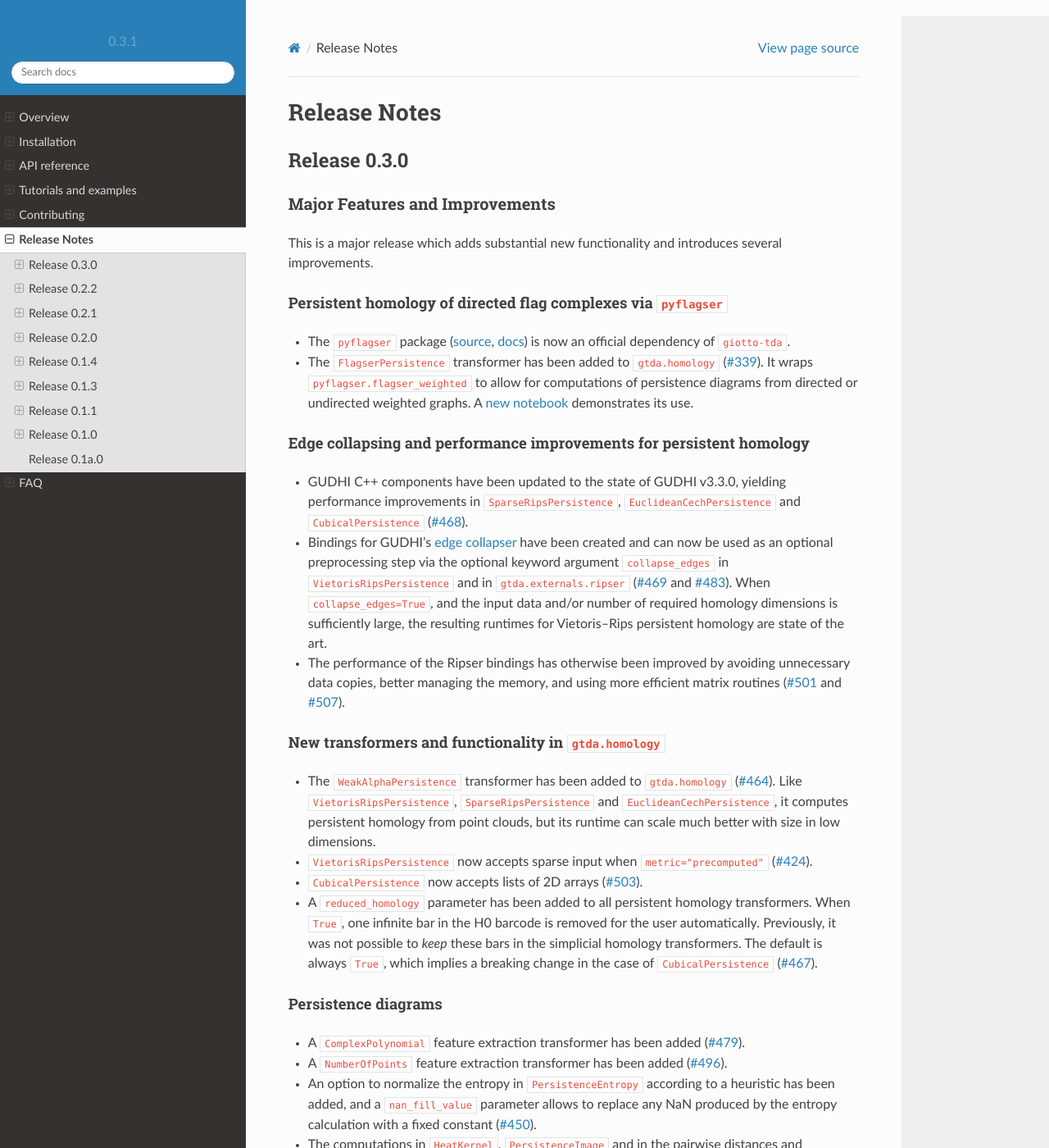
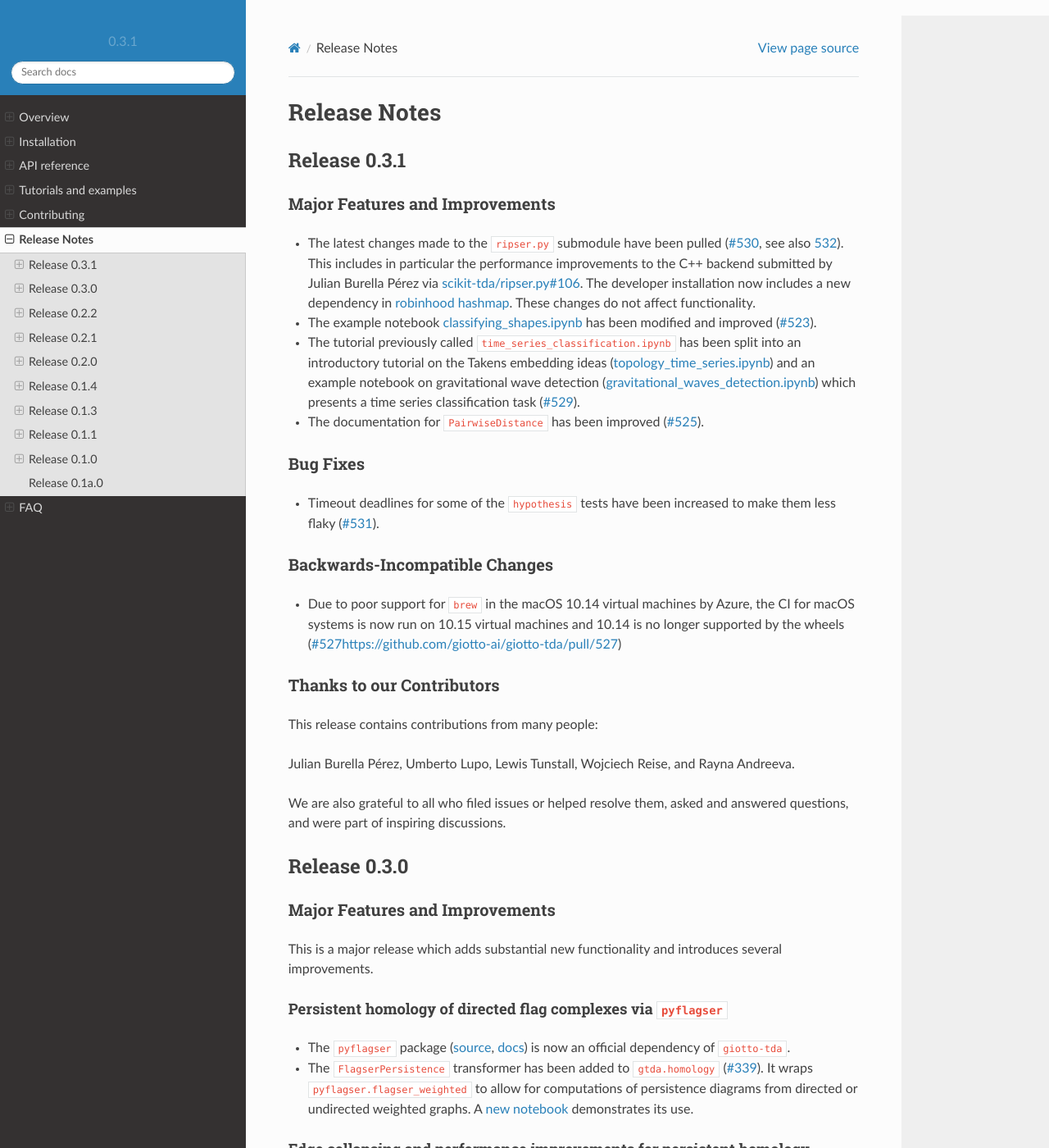
Before and after one commit to giotto-ai/giotto-tda, a Sphinx documentation site: the page built from doc/release.rst, in a window 1280 px wide and 1400 px high. Shown: the whole window at 82% size. Built offline with Sphinx 7.4.7 and the Read the Docs theme 2.0.0, drawn with Linux system fonts in a browser that asks for light colours; pages that are not in the unit, such as notebooks, are missing from menus; comment, search, counter and statistics services are not loaded; the version number is read from the project's files by our own code.

Commit message:
Make release notes for 0.3.1 and add @rorondre to code authors

```diff
--- a/CODE_AUTHORS.rst
+++ b/CODE_AUTHORS.rst
@@ -14,3 +14,4 @@
 | Wojciech Reise, reisewojciech@gmail.com
 | Roman Yurchak, roman.yurchak@symerio.com
 | Nick Sale, nicholas.j.sale@gmail.com
+| Rayna Andreeva, r.andreeva@sms..ed.ac.uk
--- a/doc/release.rst
+++ b/doc/release.rst
@@ -3,6 +3,38 @@
 #############
 
 .. _stable:
+
+*************
+Release 0.3.1
+*************
+
+Major Features and Improvements
+===============================
+
+- The latest changes made to the ``ripser.py`` submodule have been pulled (`#530 <https://github.com/giotto-ai/giotto-tda/pull/530>`_, see also `532 <https://github.com/giotto-ai/giotto-tda/pull/532>`_). This includes in particular the performance improvements to the C++ backend submitted by Julian Burella Pérez via `scikit-tda/ripser.py#106 <https://github.com/scikit-tda/ripser.py/pull/106>`_. The developer installation now includes a new dependency in `robinhood hashmap <https://github.com/martinus/robin-hood-hashing>`_. These changes do not affect functionality.
+- The example notebook `classifying_shapes.ipynb <https://github.com/giotto-ai/giotto-tda/blob/46b18a48205e5611f3c2e0eaa21072a93ada5bcb/examples/classifying_shapes.ipynb>`_ has been modified and improved (`#523 <https://github.com/giotto-ai/giotto-tda/pull/523>`_).
+- The tutorial previously called ``time_series_classification.ipynb`` has been split into an introductory tutorial on the Takens embedding ideas (`topology_time_series.ipynb <https://github.com/wreise/giotto-tda/blob/b5321f5858eb12103a5f08126ad68d597b41aca9/examples/topology_time_series.ipynb>`_) and an example notebook on gravitational wave detection (`gravitational_waves_detection.ipynb <https://github.com/wreise/giotto-tda/blob/b5321f5858eb12103a5f08126ad68d597b41aca9/examples/gravitational_waves_detection.ipynb>`_) which presents a time series classification task (`#529 <https://github.com/giotto-ai/giotto-tda/pull/529>`_).
+- The documentation for ``PairwiseDistance`` has been improved (`#525 <https://github.com/giotto-ai/giotto-tda/pull/525>`_).
+
+Bug Fixes
+=========
+
+- Timeout deadlines for some of the ``hypothesis`` tests have been increased to make them less flaky (`#531 <https://github.com/giotto-ai/giotto-tda/pull/531>`_).
+
+Backwards-Incompatible Changes
+==============================
+
+- Due to poor support for ``brew`` in the macOS 10.14 virtual machines by Azure, the CI for macOS systems is now run on 10.15 virtual machines and 10.14 is no longer supported by the wheels (`<#527 https://github.com/giotto-ai/giotto-tda/pull/527>`_)
+
+Thanks to our Contributors
+==========================
+
+This release contains contributions from many people:
+
+Julian Burella Pérez, Umberto Lupo, Lewis Tunstall, Wojciech Reise, and Rayna Andreeva.
+
+We are also grateful to all who filed issues or helped resolve them, asked and answered questions, and were part of inspiring discussions.
+
 
 *************
 Release 0.3.0
```
